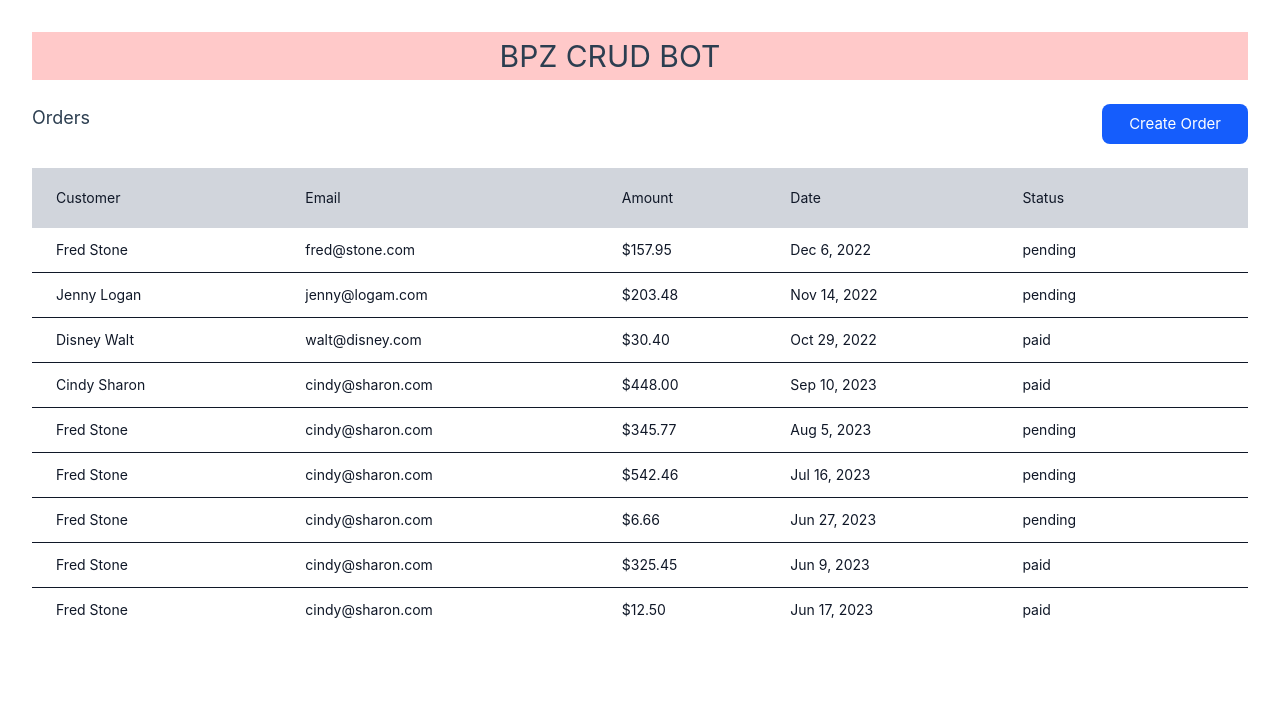
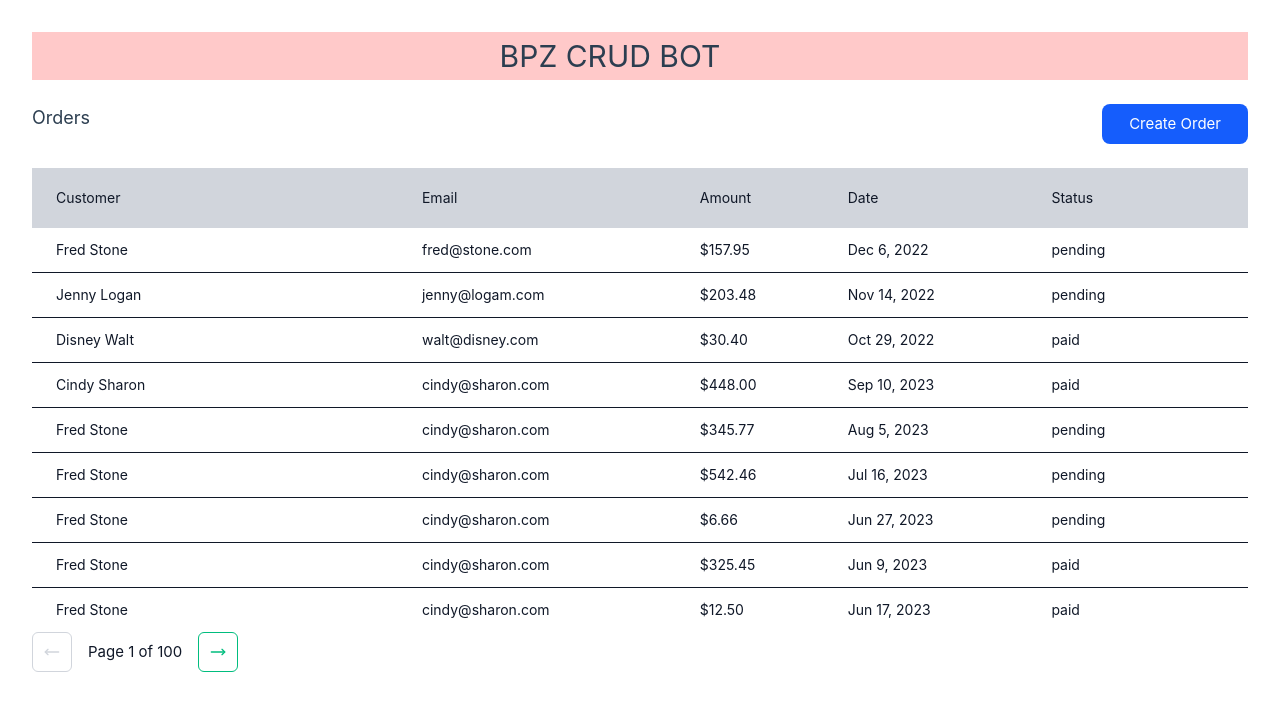
Before and after one commit to jemiluv8/bpz-take-home, a Vue app in the folder ui/: page / in a window 1280 px wide. Shown: the top 710 px of the page. Built offline with nearby package versions, Linux system fonts and the light colour scheme.

Commit message:
add pagination

```diff
--- a/ui/package.json
+++ b/ui/package.json
@@ -16,6 +16,8 @@
   },
   "dependencies": {
     "@tailwindcss/vite": "^4.1.6",
+    "@vueuse/core": "^13.1.0",
+    "lucide-vue-next": "^0.510.0",
     "pinia": "^3.0.1",
     "tailwindcss": "^4.1.6",
     "vue": "^3.5.13",
--- /dev/null
+++ b/ui/src/components/Pagination.vue
@@ -0,0 +1,49 @@
+<script setup lang="ts">
+import { useUrlSearchParams } from '@vueuse/core'
+import { computed } from 'vue'
+import { useRoute } from 'vue-router'
+import PaginationArrow from './PaginationArrow.vue'
+
+const route = useRoute()
+const urlParams = useUrlSearchParams('history')
+
+const currentPage = computed({
+  get: () => Number(route.query.page) || 1,
+  set: (pageNumber: number) => {
+    urlParams.page = String(pageNumber)
+  },
+})
+
+const pathname = computed(() => route.path)
+
+const createPageURL = (pageNumber: number) => {
+  const currentParams: Record<string, any> = { ...urlParams }
+  currentParams.page = String(pageNumber)
+
+  const params = new URLSearchParams(currentParams)
+  return `${pathname.value}?${params.toString()}`
+}
+
+const props = defineProps({
+  totalPages: {
+    type: Number,
+    required: true,
+  },
+})
+</script>
+
+<template>
+  <div className="flex gap-4 align-middle items-center">
+    <PaginationArrow
+      direction="left"
+      :href="createPageURL(currentPage - 1)"
+      :isDisabled="currentPage <= 1"
+    />
+    <h3>Page {{ currentPage }} of {{ props.totalPages }}</h3>
+    <PaginationArrow
+      direction="right"
+      :href="createPageURL(currentPage + 1)"
+      :isDisabled="currentPage >= props.totalPages"
+    />
+  </div>
+</template>
--- /dev/null
+++ b/ui/src/components/PaginationArrow.vue
@@ -0,0 +1,48 @@
+<template>
+  <div v-if="isDisabled" :class="containerClasses">
+    <component :is="ArrowComponent" class="w-4" />
+  </div>
+  <router-link v-else :to="href" :class="containerClasses">
+    <component :is="ArrowComponent" class="w-4" />
+  </router-link>
+</template>
+
+<script setup lang="ts">
+import { computed } from 'vue'
+import { RouterLink } from 'vue-router' // Import RouterLink if not globally available
+
+// Import your icon components
+import { MoveLeft, MoveRight } from 'lucide-vue-next'
+
+const props = defineProps({
+  href: {
+    type: String,
+    required: true,
+  },
+  direction: {
+    type: String as () => 'left' | 'right', // Type assertion for union type
+    required: true,
+    validator: (value: string) => ['left', 'right'].includes(value),
+  },
+  isDisabled: {
+    type: Boolean,
+    default: false,
+  },
+})
+
+// Computed property for dynamic classes, similar to clsx
+const containerClasses = computed(() => [
+  'flex h-10 w-10 items-center justify-center rounded-md border', // Base classes
+  {
+    'pointer-events-none text-gray-300': props.isDisabled,
+    'hover:bg-gray-100': !props.isDisabled,
+    'mr-2 md:mr-4': props.direction === 'left',
+    'ml-2 md:ml-4': props.direction === 'right',
+  },
+])
+
+// Computed property to select the correct icon component
+const ArrowComponent = computed(() => {
+  return props.direction === 'left' ? MoveLeft : MoveRight
+})
+</script>
--- a/ui/src/views/HomeView.vue
+++ b/ui/src/views/HomeView.vue
@@ -1,4 +1,6 @@
 <script setup lang="ts">
+import Pagination from '@/components/Pagination.vue';
+
 const invoices = [
   {
     customer_id: 1,
@@ -143,6 +145,10 @@ const formatDateToLocal = (
           </td>
         </tr>
       </tbody>
+
+      <tfoot>
+        <Pagination :total-pages="100" />
+      </tfoot>
     </table>
   </main>
 </template>
```
Also changed, not shown: 1 other file (tests, documents, lock files or other folders).
